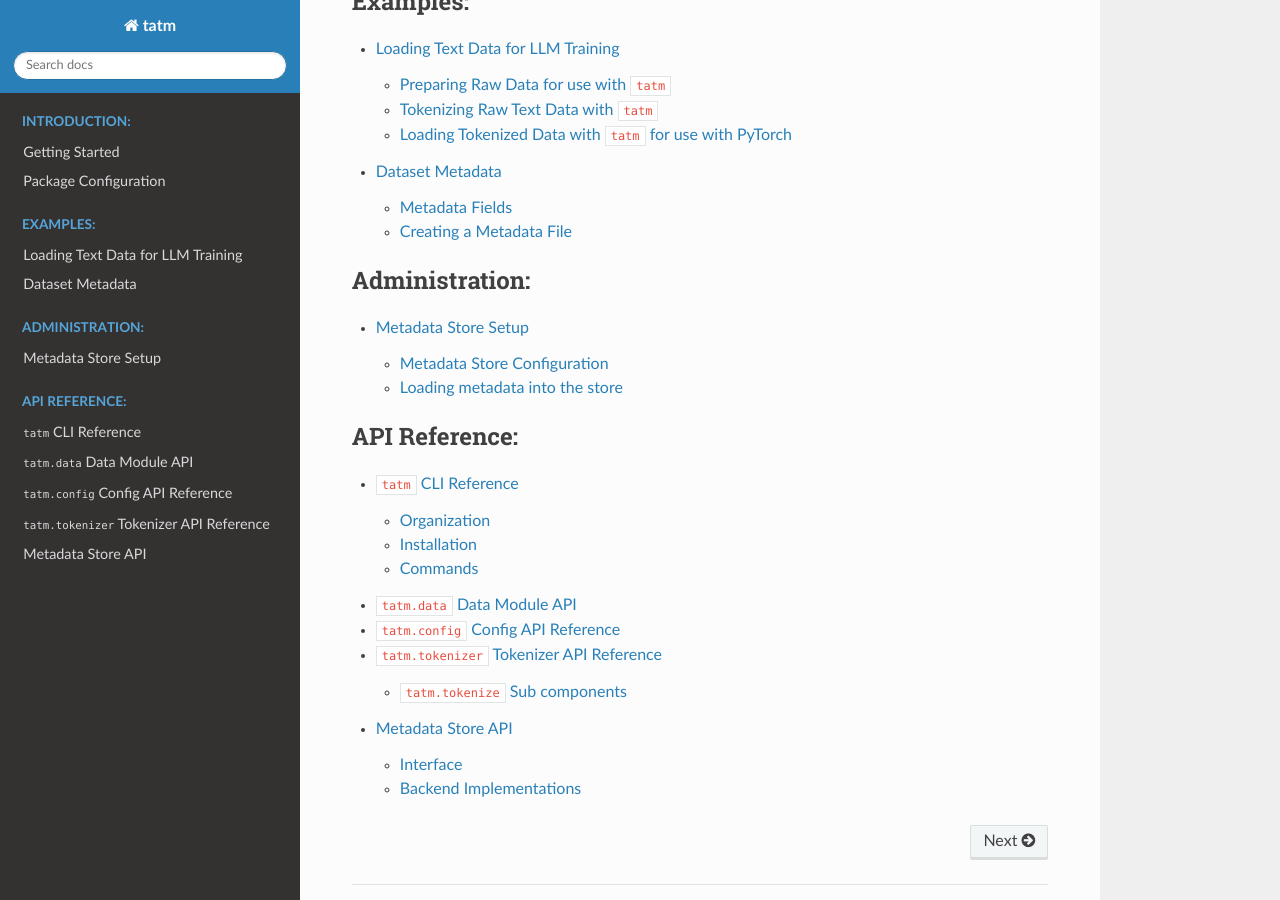
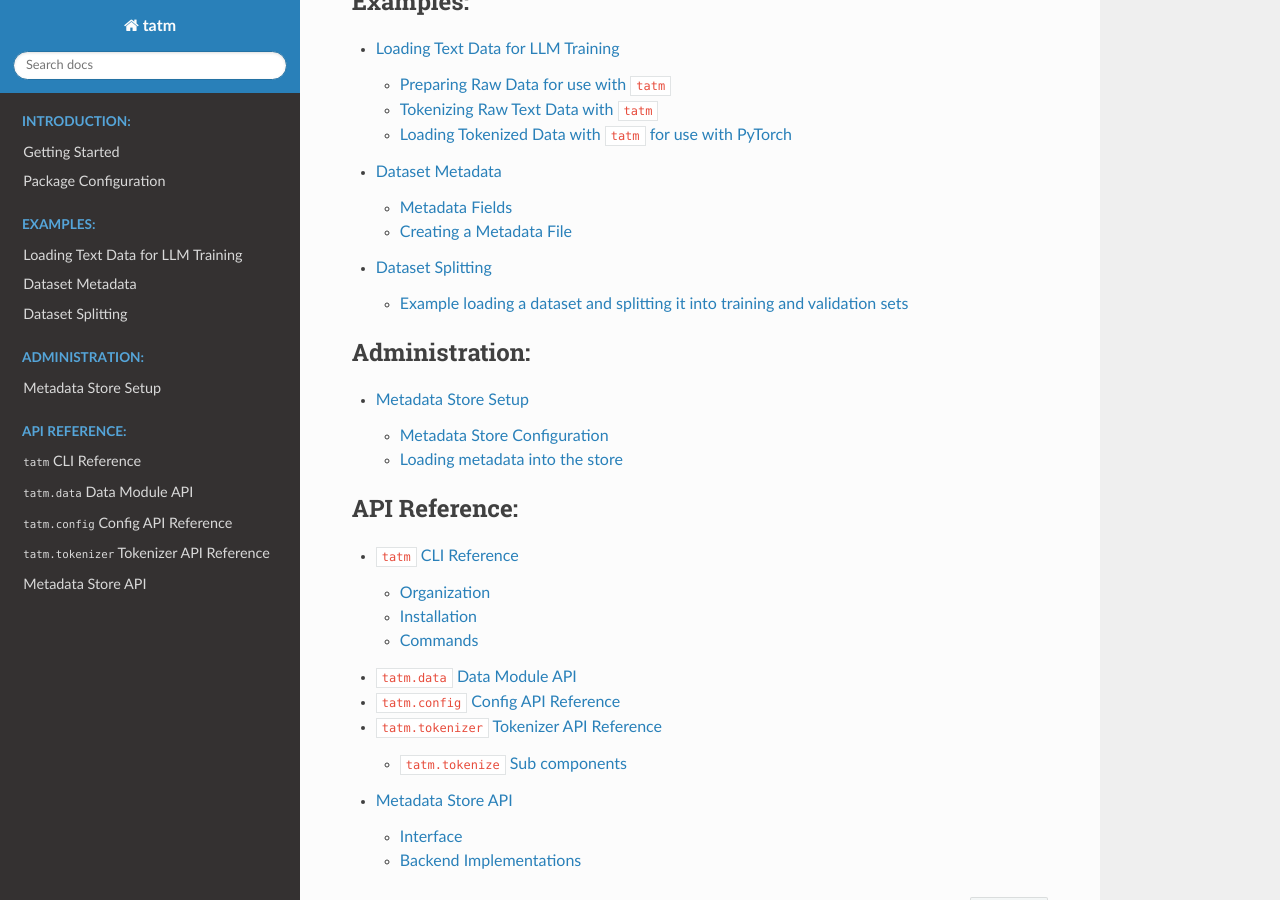
Before and after one commit to KempnerInstitute/tatm, a Sphinx documentation site: the page built from docs/index.md, in a window 1280 px wide and 900 px high, scrolled down 550 px. Built offline with Sphinx 7.4.7 and the Read the Docs theme 3.1.0, drawn with Linux system fonts in a browser that asks for light colours; some of the changed lines change nothing that is shown.

Commit message:
add validation split vignette (#126)
* add validation split vignette

* respond to tims comments

````diff
--- /dev/null
+++ b/docs/dataset_splits.md
@@ -0,0 +1,83 @@
+# Dataset Splitting
+
+The `TatmDataset` class includes functionality for creating simple index based train and validation scripts
+that can be used to separate the dataset into training and validation sets. The functionality as implemented
+allows for users to either specify a number of indices or a percentage of the dataset to be used for validation.
+The split will be deterministic based on the index in the full dataset and will not change between runs or if the
+same dataset is loaded multiple times.
+
+## Example loading a dataset and splitting it into training and validation sets
+
+```python
+from tatm import get_dataset
+
+dataset = get_dataset("my_data", context_length=512, val_split_size=0.1)
+print(len(dataset))
+# 1000
+
+```
+
+The proceeding code will load the dataset and tell the dataset object to prepare to split the dataset into a training
+and validation set where the validation set will be 10% of the full dataset. However if we call `len` on the dataset
+at this point we will see that the dataset is still the full dataset.
+
+If we want to use the training set for the split we have two possible approaches. The first is to call the `set_split`
+method on the dataset object and pass in the string "train" as the argument. The second is to pass "train" as the
+split argument when initializing the dataset.
+
+```python
+dataset.set_split("train")
+print(len(dataset))
+# 900
+
+train_dataset = get_dataset("my_data", context_length=512, val_split_size=0.1, split="train")
+print(len(train_dataset))
+# 900
+```
+
+We can also use the same approach to get the validation set.
+
+```python
+dataset.set_split("val")
+print(len(dataset))
+# 100
+
+val_dataset = get_dataset("my_data", context_length=512, val_split_size=150, split="val") # we can also pass in a number of items to use for the validation set
+print(len(val_dataset))
+# 150
+```
+
+Note that we can use the `set_split` method to switch between the training and validation sets at any time. If we want to operate on the full dataset we can call `set_split(None)` or pass `None` as the split argument when initializing the dataset. If we have loaded a dataset without defining a split size, we can still create a split by calling the `create_split` method and passing in the desired split size. This will create a new split based on the current dataset and the specified split size. Note that this has to be done prior to calling `set_split` or passing in a split argument when initializing the dataset.
+
+```python
+dataset = get_dataset("my_data", context_length=512)
+print(len(dataset))
+# 1000
+dataset.create_split(0.1) # create a split with 10% of the dataset reserved for validation
+print(len(dataset))
+# 1000
+dataset.set_split("train")
+print(len(dataset))
+# 900
+dataset.set_split("val")
+print(len(dataset))
+# 100
+dataset.set_split(None) # set the split to None to use the full dataset
+print(len(dataset))
+# 1000
+```
+
+
+
+When we have the splits created, the indices used to return items in the dataset will be remapped to only return items from the split that we are using. Note that
+this also means in the case of the validation split, indices will be remapped so that the first index in the validation split can be returned by calling `dataset[0]`.
+
+```python
+dataset = get_dataset("my_data", context_length=512, val_split_size=0.2)
+dataset.set_split(None)
+val_dataset = get_dataset("my_data", context_length=512, val_split_size=0.2, split="val")
+print(dataset[800] == val_dataset[0])
+# True
+```
+
+With these features in place, we can easily create training and validation sets for our dataset and use them in training and evaluation loops as drop in replacements for the full dataset.
--- a/docs/index.md
+++ b/docs/index.md
@@ -23,6 +23,7 @@
 :caption: Examples:
 text_dataset.md
 metadata.md
+dataset_splits.md
 ```
 
 ```{toctree}
````
